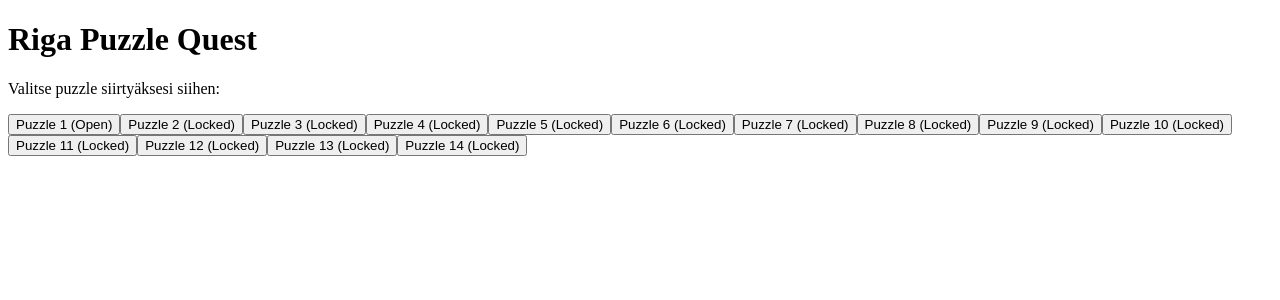
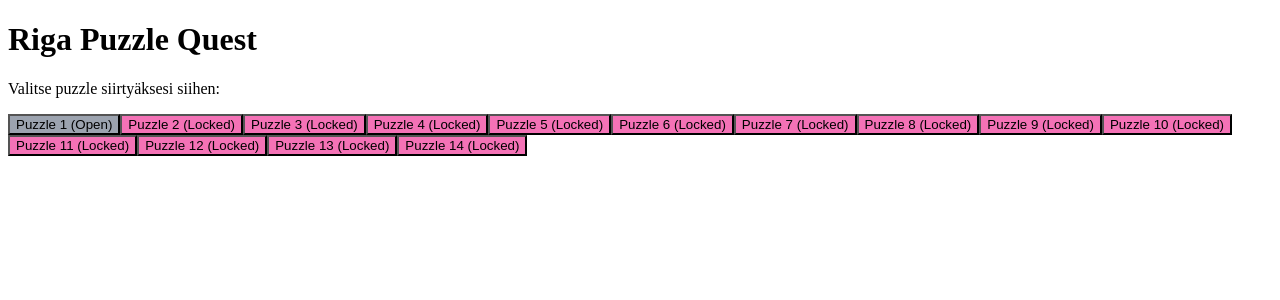
Before and after one commit to grande-fi/riga-puzzle-quest, a Next.js app: page /puzzles in a window 1280 px wide. Shown: the top 300 px of the page. Built offline with nearby package versions, Linux system fonts and the light colour scheme.

Commit message:
Update page.js
bug fix on buttons

```diff
--- a/app/puzzles/page.js
+++ b/app/puzzles/page.js
@@ -11,7 +11,7 @@ export default function PuzzlesList() {
   const [firstUnsolvedIndex, setFirstUnsolvedIndex] = useState(0);
 
   useEffect(() => {
-    // Only runs on the client
+    // Runs only in the browser
     const status = puzzles.map((_, index) => {
       const id = index + 1;
       return localStorage.getItem(`puzzle-${id}-solved`) === "true";
@@ -42,17 +42,19 @@ export default function PuzzlesList() {
           const solved = solvedStatus[index];
           const isFirstUnsolved = index === firstUnsolvedIndex;
 
-          // Button color logic
-          let buttonClass = "";
-          if (solved) buttonClass = "bg-green-600 hover:bg-green-700";
-          else if (isFirstUnsolved) buttonClass = "bg-gray-400 hover:bg-gray-500";
-          else buttonClass = "bg-pink-400 cursor-not-allowed";
-
+          // Button colors using inline style
           return (
             <Button
               key={puzzleId}
               onClick={() => goToPuzzle(puzzleId, index)}
-              className={buttonClass}
+              style={{
+                backgroundColor: solved
+                  ? "#16a34a" // green-600
+                  : isFirstUnsolved
+                  ? "#9ca3af" // gray-400
+                  : "#f472b6", // pink-400
+                cursor: !solved && !isFirstUnsolved ? "not-allowed" : "pointer",
+              }}
             >
               Puzzle {puzzleId}{" "}
               {solved ? "(Solved)" : isFirstUnsolved ? "(Open)" : "(Locked)"}
```
